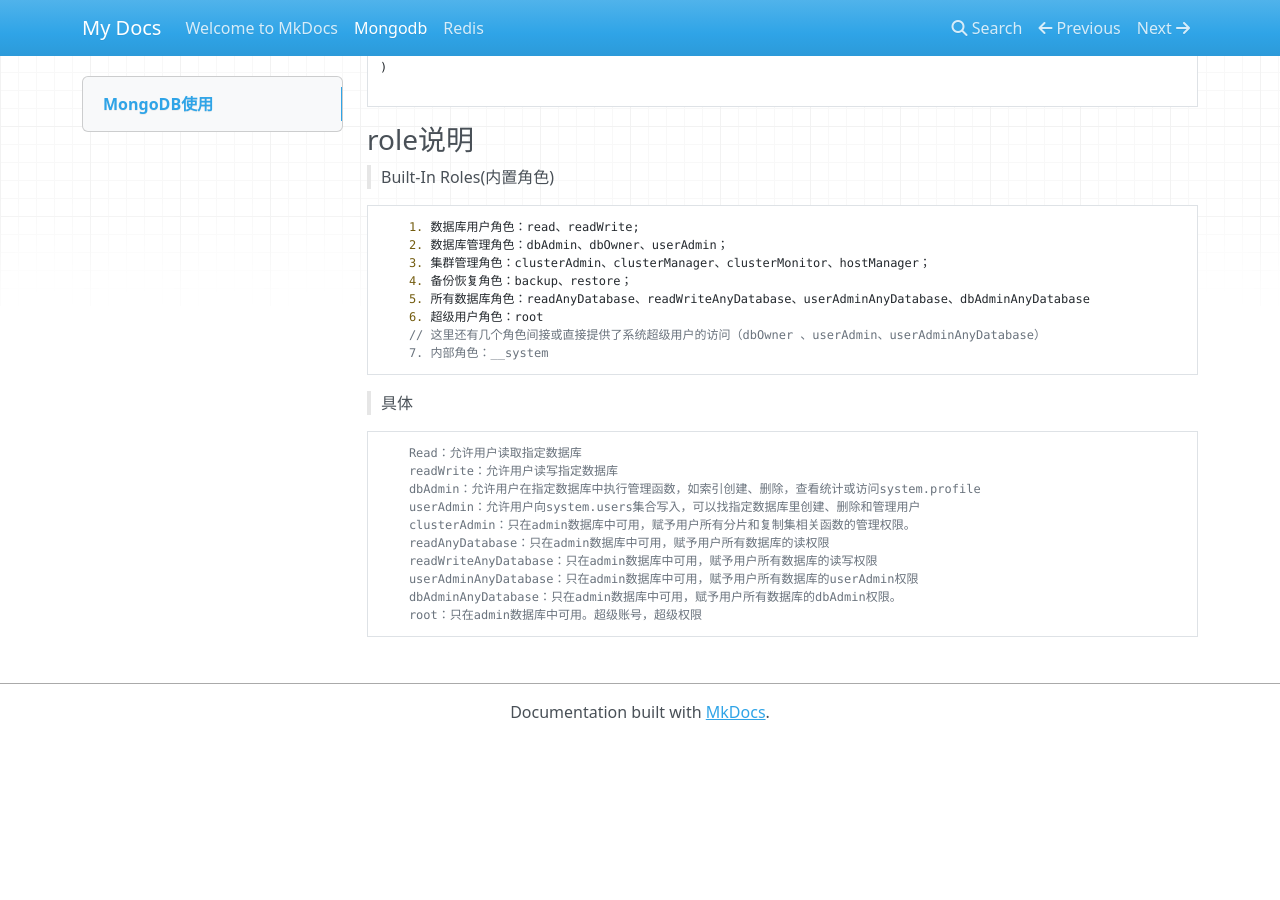
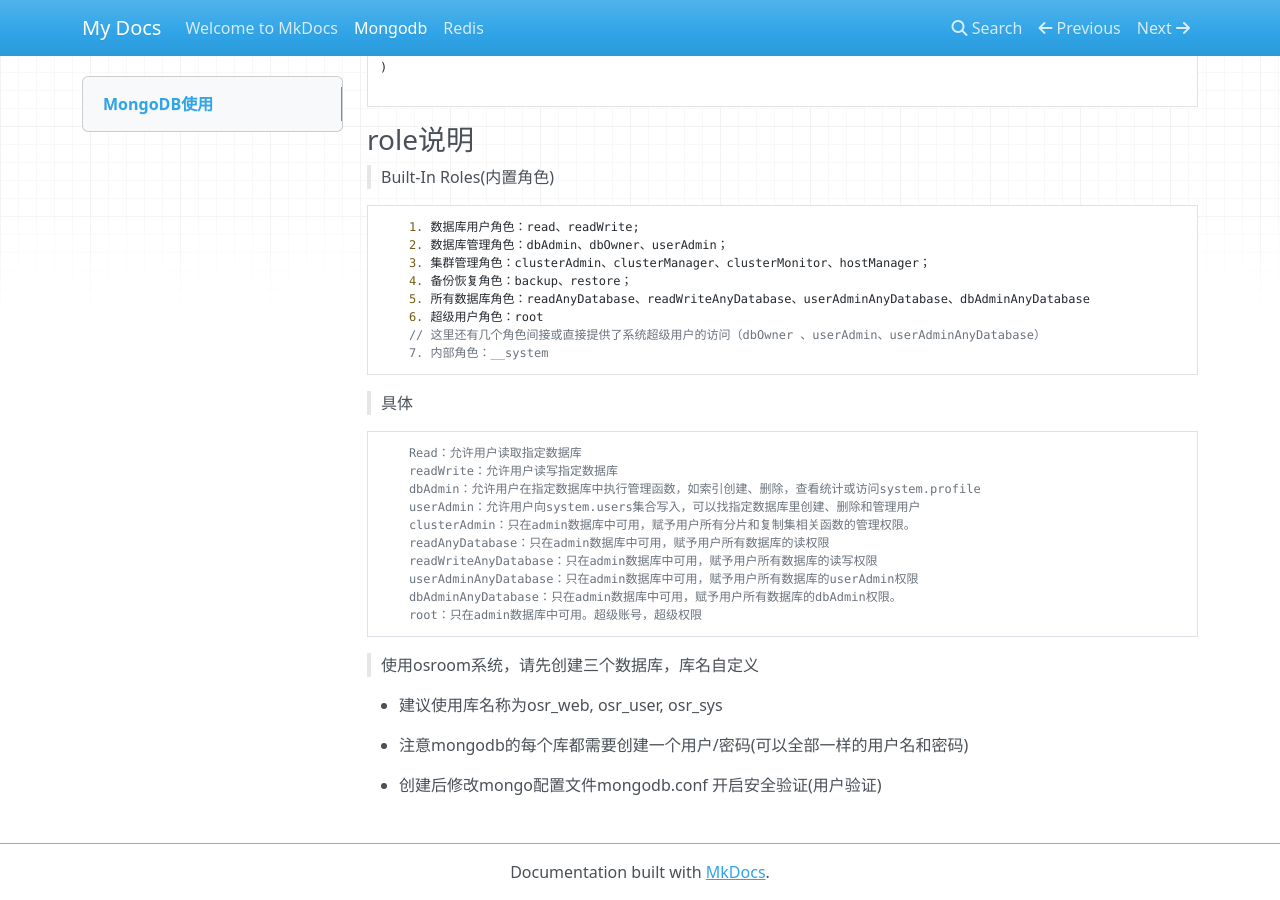
Before and after one commit to osroom/osroom-doc, an MkDocs documentation site: the page built from docs/mongodb.md, in a window 1280 px wide and 900 px high, scrolled down 1702 px. Built offline with MkDocs 1.6.1, drawn with Linux system fonts in a browser that asks for light colours; nearby versions of some CDN libraries; before the commit the page ends 2442 px from its top, so only the background shows below that.

Commit message:
Update mongodb.md

````diff
--- a/docs/mongodb.md
+++ b/docs/mongodb.md
@@ -113,3 +113,11 @@ sudo apt-get install -y mongodb-org
     dbAdminAnyDatabase：只在admin数据库中可用，赋予用户所有数据库的dbAdmin权限。
     root：只在admin数据库中可用。超级账号，超级权限
 ```
+
+> 使用osroom系统，请先创建三个数据库，库名自定义
+
+- 建议使用库名称为osr_web, osr_user, osr_sys
+
+- 注意mongodb的每个库都需要创建一个用户/密码(可以全部一样的用户名和密码)
+
+- 创建后修改mongo配置文件mongodb.conf 开启安全验证(用户验证)
````
